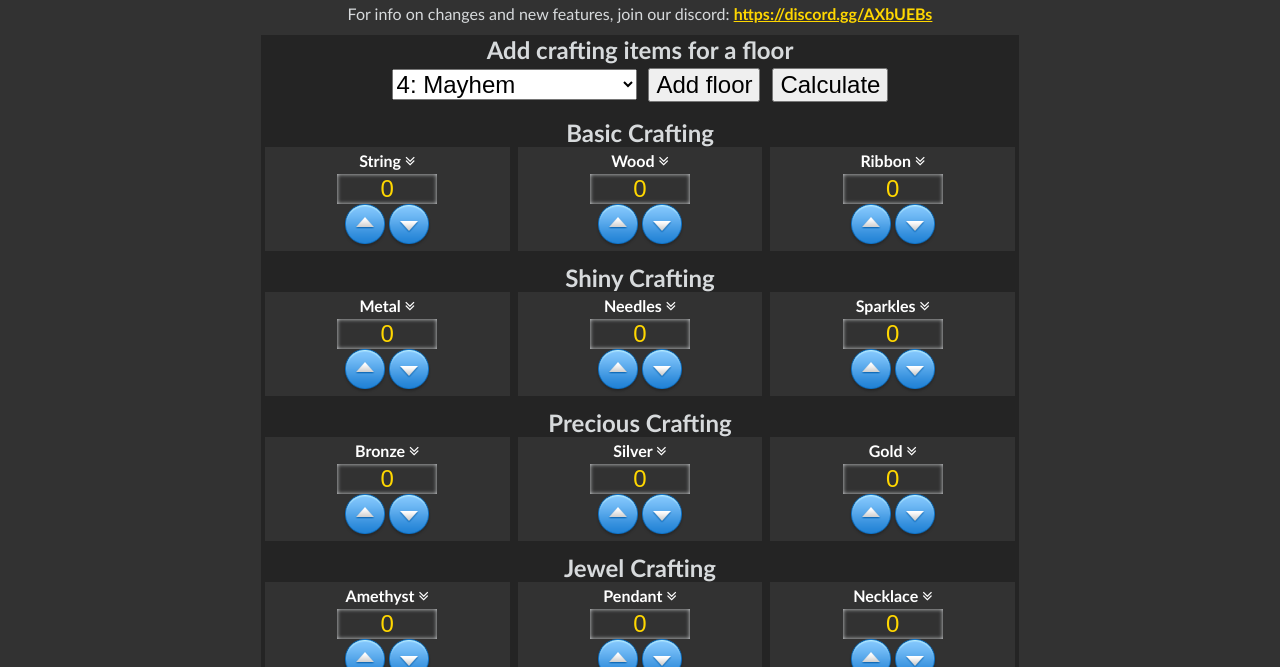
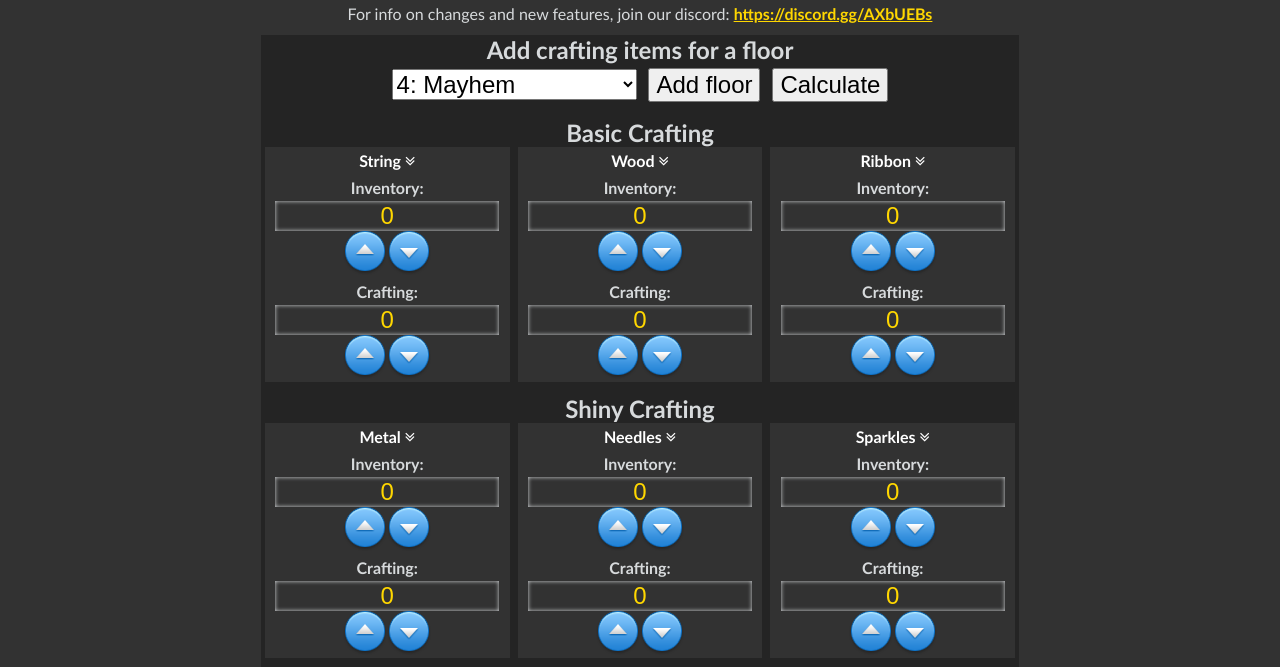
Before and after one commit to jorsae/CatGameCalculator, a website built with webpack: page src/html/normal.html in a window 1280 px wide. Shown: the part 132-799 px from the top of the page. Built offline with nearby package versions, Linux system fonts and the light colour scheme; files whose address does not match are found by name.

Commit message:
Added crafting and inventory for each crafting-item

```diff
--- a/src/css/main.css
+++ b/src/css/main.css
@@ -276,7 +276,7 @@ li:before {
 
 .crafting-item-amount{
     font-size: 1.5em;
-    width: 4em;
+    width: 90%;
     margin: auto;
     background: transparent;
     text-align: center;
--- a/src/js/ui/ui.js
+++ b/src/js/ui/ui.js
@@ -185,7 +185,6 @@ function createCraftingItem(tier, item){
         itemDiv.classList.add(lightTheme);
     }
 
-
     // Creates button which act as a header and as a dropdown button for more info about the item
     var craftingItemLabel = createCraftingItemLabel(item.name);
     itemDiv.appendChild(craftingItemLabel);
@@ -207,13 +206,12 @@ function createCraftingItem(tier, item){
         e.preventDefault();// Stops clicking label toggling input field.
     };
 
-    // Input field for how many to craft
-    const craftingAmount = createCraftingItemInputField(item.name);
-    itemDiv.appendChild(craftingAmount);
+    // Inventory field
+    const inventory = createInventory(item.name);
+    itemDiv.appendChild(inventory);
 
-    // Creates arrows for increasing/decreasing quantity of items to craft
-    const incrementContainer = createCraftingItemArrows(item.name);
-    itemDiv.appendChild(incrementContainer);
+    const craftingItem = createCrafting(item.name);
+    itemDiv.appendChild(craftingItem);
 
     tier.appendChild(itemDiv);
 }
@@ -244,6 +242,54 @@ function createCraftingItemDescription(item){
     return craftingItemInfo;
 }
 
+function createInventory(name){
+    const craftingInventoryContainer = document.createElement("span");
+
+    // Header
+    const inventoryHeader = document.createElement("p");
+    var inventoryHeaderText = document.createTextNode("Inventory:");
+    inventoryHeader.appendChild(inventoryHeaderText);
+    craftingInventoryContainer.appendChild(inventoryHeader);
+
+    // Input field
+    const inventoryAmount = createCraftingItemInputField(name);
+    inventoryAmount.addEventListener("click", function() { this.select(); });
+    craftingInventoryContainer.appendChild(inventoryAmount);
+    // TODO: Add event listener to add this to inventory
+
+    const upArrow = createUpArrow(name);
+    craftingInventoryContainer.appendChild(upArrow);
+
+    const downArrow = createDownArrow(name);
+    craftingInventoryContainer.appendChild(downArrow);
+
+    return craftingInventoryContainer;
+}
+
+function createCrafting(name){
+    const craftingInventoryContainer = document.createElement("span");
+
+    // Header
+    const inventoryHeader = document.createElement("p");
+    var inventoryHeaderText = document.createTextNode("Crafting:");
+    inventoryHeader.appendChild(inventoryHeaderText);
+    craftingInventoryContainer.appendChild(inventoryHeader);
+
+    // Input field
+    const inventoryAmount = createCraftingItemInputField(name);
+    inventoryAmount.addEventListener("click", function() { this.select(); });
+    craftingInventoryContainer.appendChild(inventoryAmount);
+    // TODO: Add event listener to add this to inventory
+
+    const upArrow = createUpArrow(name);
+    craftingInventoryContainer.appendChild(upArrow);
+
+    const downArrow = createDownArrow(name);
+    craftingInventoryContainer.appendChild(downArrow);
+
+    return craftingInventoryContainer;
+}
+
 function createCraftingItemInputField(name){
     const craftingAmount = document.createElement("input");
     craftingAmount.id = name;
@@ -254,25 +300,22 @@ function createCraftingItemInputField(name){
     craftingAmount.type = "number";
     craftingAmount.value = 0;
     craftingAmount.min = 0;
-    craftingAmount.addEventListener("click", function() { this.select(); });
-    craftingAmount.addEventListener('input', event.craftingAmountUpdate);
+    //craftingAmount.addEventListener("click", function() { this.select(); });
+    //craftingAmount.addEventListener('input', event.craftingAmountUpdate);
     return craftingAmount;
 }
 
-function createCraftingItemArrows(name){
-    const incrementContainer = document.createElement("span");
-
+function createUpArrow(name){
     var upArrow = document.createElement("img");
     upArrow.src = "images/arrow-up.png";
     upArrow.setAttribute("alt", "Increases amount of " + name);
-    upArrow.addEventListener("click", function() { event.upClick(name); } );
-    incrementContainer.appendChild(upArrow);
-
+    //upArrow.addEventListener("click", function() { event.upClick(name); } );
+    return upArrow;
+}
+function createDownArrow(name){
     var downArrow = document.createElement("img");
     downArrow.src = "images/arrow-down.png";
     downArrow.setAttribute("alt", "Decreases amount of " + name);
-    downArrow.addEventListener("click", function() { event.downClick(name); } );
-    incrementContainer.appendChild(downArrow);
-
-    return incrementContainer;
+    //downArrow.addEventListener("click", function() { event.downClick(name); } );
+    return downArrow;
 }
```
Also changed, not shown: src/html/deleteme.html (added, +14 -0 lines).
